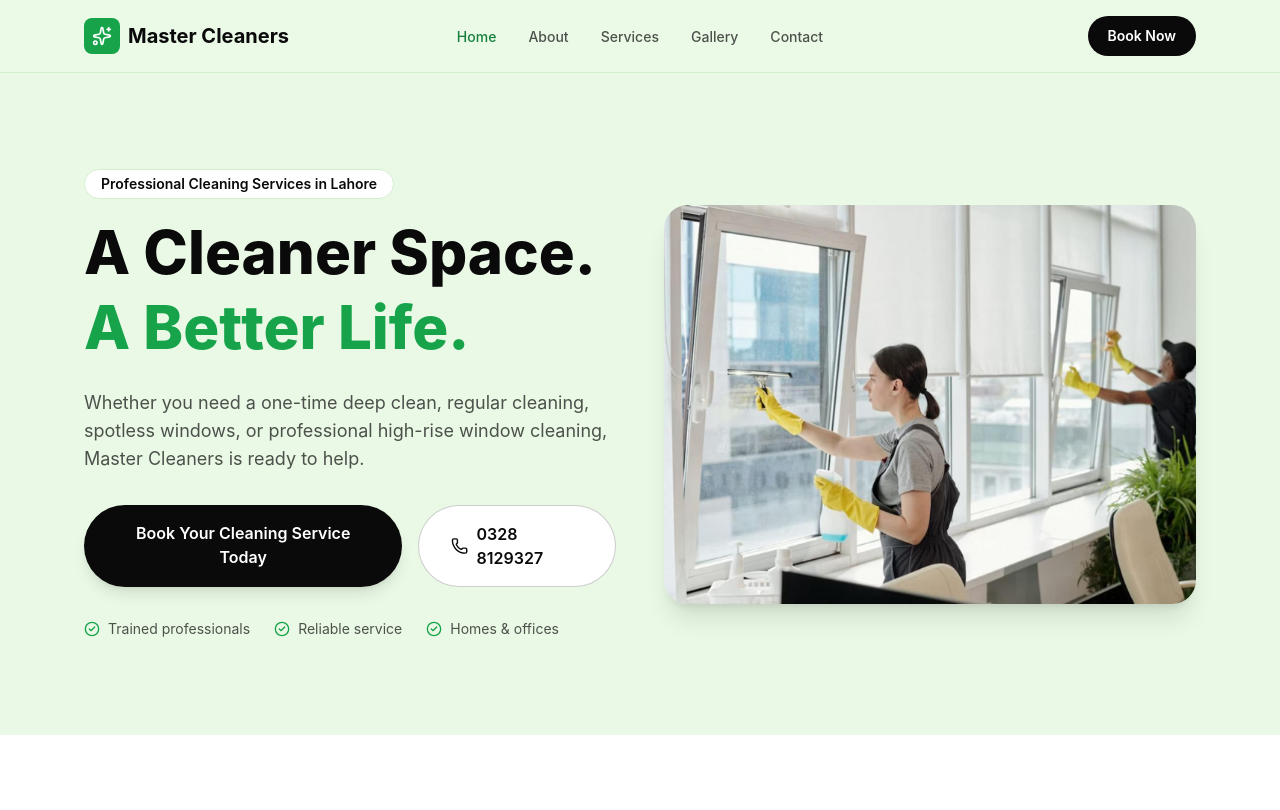
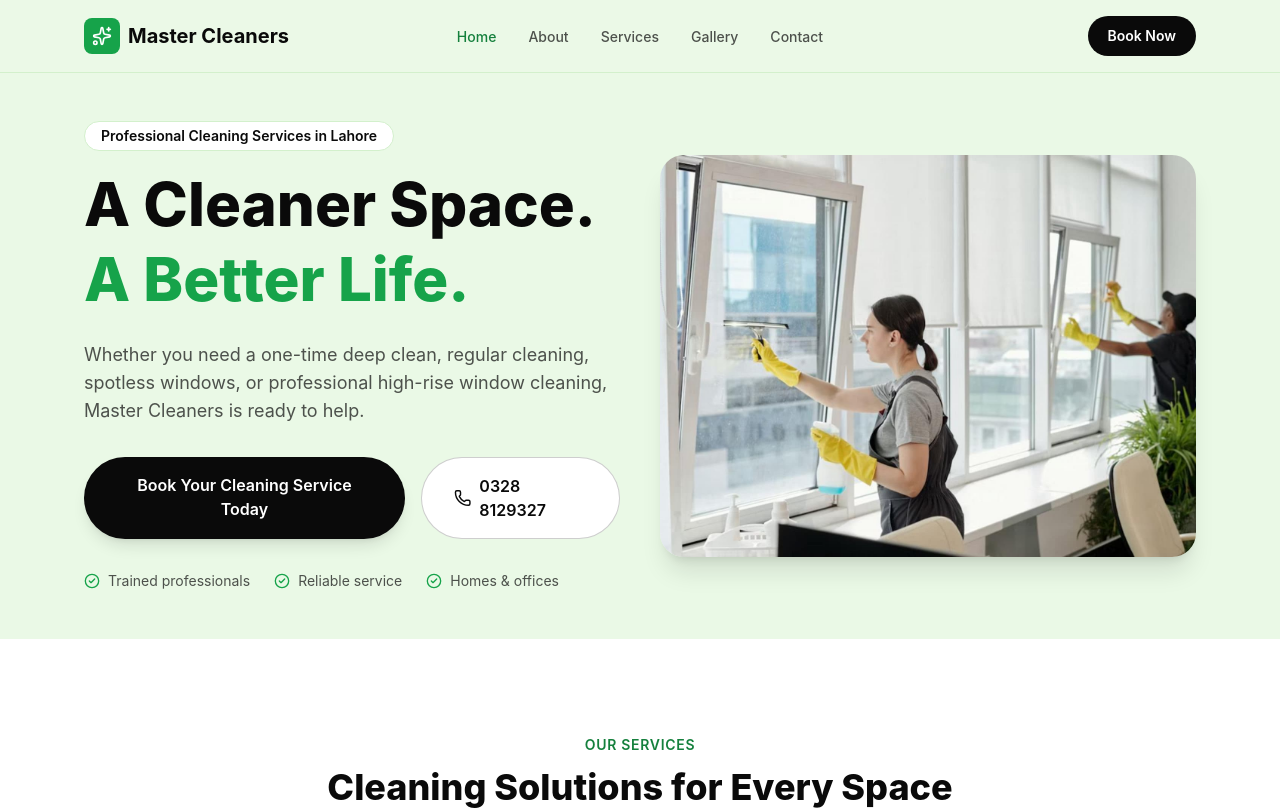
Before and after one commit to SaimRehman-design/master-cleaners, a React (Vite) app: page / in a window 1280 px wide. Shown: the top 810 px of the page. Built offline with nearby package versions, Linux system fonts and the light colour scheme.

Commit message:
Add images, smoother contact background, tighter hero spacing

```diff
--- a/src/components/Hero.jsx
+++ b/src/components/Hero.jsx
@@ -5,7 +5,7 @@ import { Phone, CheckCircle2 } from 'lucide-react'
 export default function Hero() {
   return (
     <section id="home" className="bg-mint">
-      <div className="mx-auto grid max-w-6xl items-center gap-12 px-5 py-16 md:grid-cols-2 md:py-24">
+      <div className="mx-auto grid max-w-6xl items-center gap-10 px-5 py-8 md:grid-cols-2 md:py-12">
         <div>
           <p className="mb-4 inline-block rounded-full border border-mint-deep bg-white px-4 py-1 text-sm font-semibold text-ink">
             Professional Cleaning Services in Lahore
```
